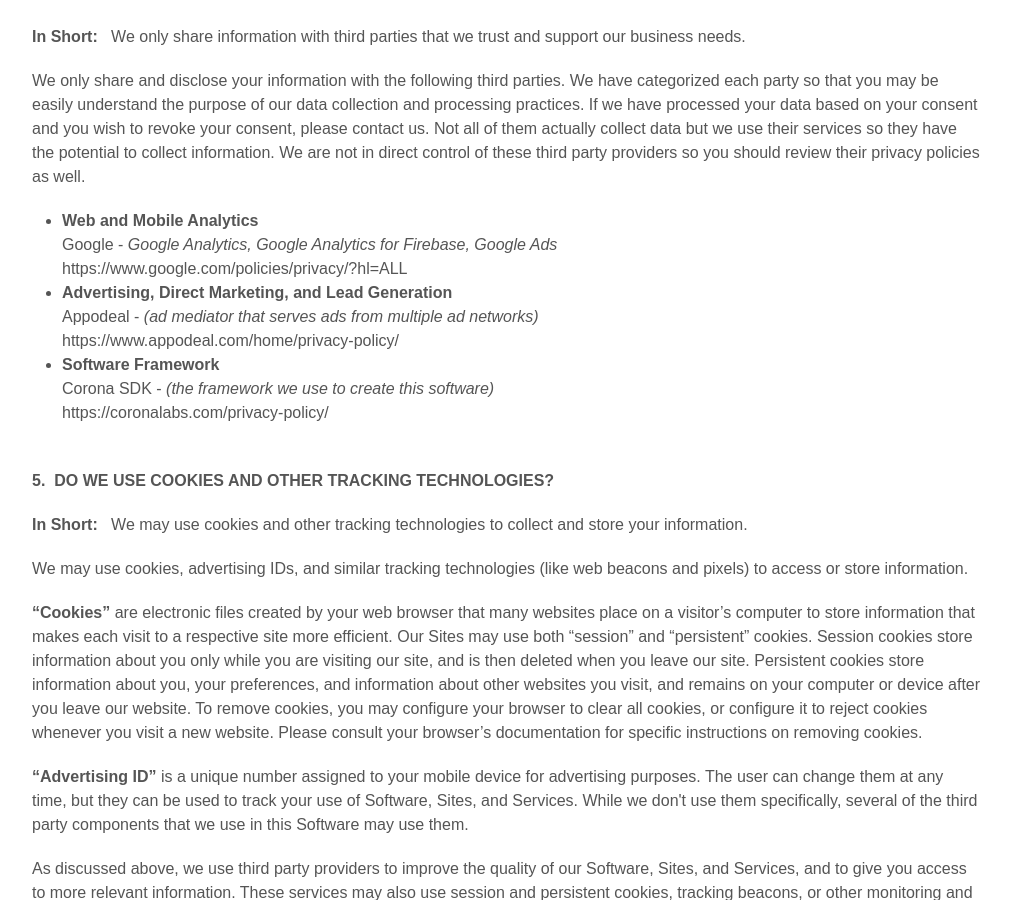
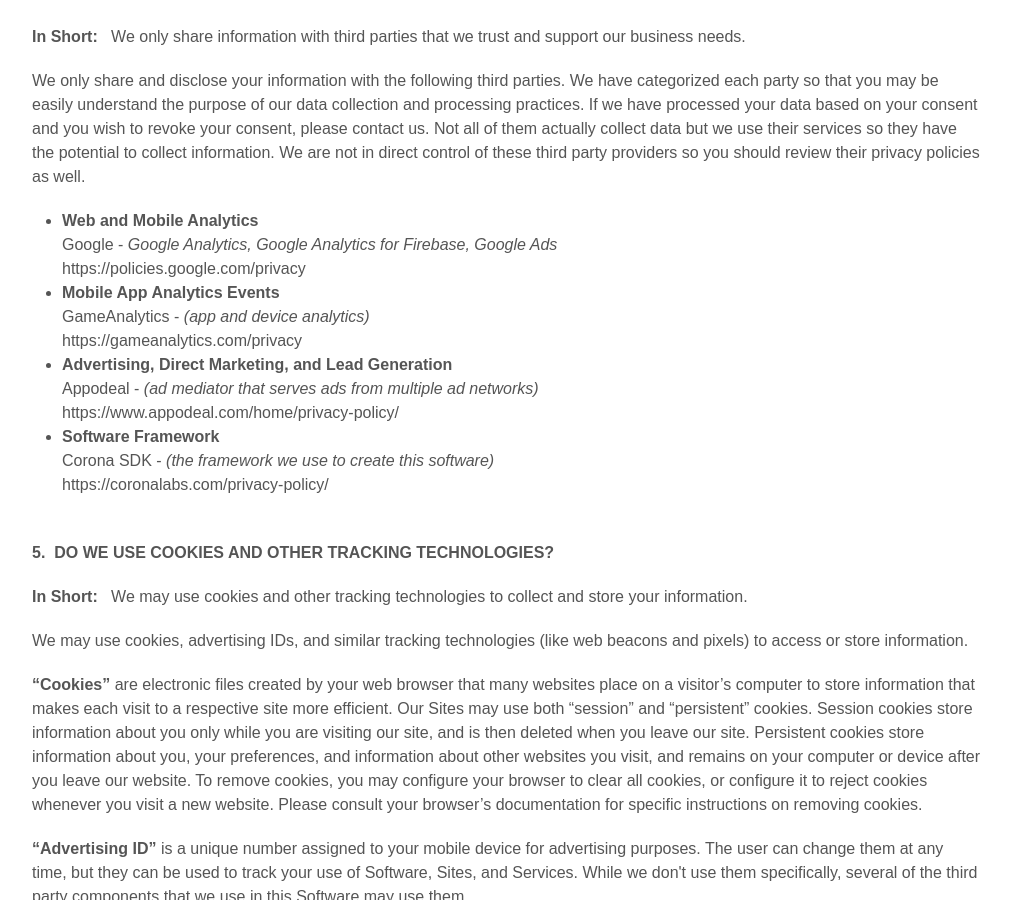
Before and after one commit to cardilloscreations/www-cardilloscreations, a Jekyll site: the page built from app/new-circus-procession/privacy.html, in a window 1280 px wide and 900 px high, scrolled down 2459 px. Shown: the whole window, without its empty margins (133-1144 px from the left). Built offline with Jekyll 4.4.1, drawn with Linux system fonts in a browser that asks for light colours; nearby versions of some CDN libraries; library files that are not in the unit come from our copies; some of the changed text lies outside the part shown.

Commit message:
Updating NCP privacy policy.

```diff
--- a/app/new-circus-procession/privacy.html
+++ b/app/new-circus-procession/privacy.html
@@ -98,7 +98,11 @@
 <ul>
     <li><strong>Web and Mobile Analytics</strong><br />
         Google - <i>Google Analytics, Google Analytics for Firebase, Google Ads</i><br />
-        <span class="text-monospace">https://www.google.com/policies/privacy/?hl=ALL</span>
+        <span class="text-monospace">https://policies.google.com/privacy</span>
+    </li>
+    <li><strong>Mobile App Analytics Events</strong><br />
+        GameAnalytics - <i>(app and device analytics)</i><br />
+        <span class="text-monospace">https://gameanalytics.com/privacy</span>
     </li>
     <li><strong>Advertising, Direct Marketing, and Lead Generation</strong><br />
         Appodeal - <i>(ad mediator that serves ads from multiple ad networks)</i><br />
```
Also changed, not shown: other parts of app/new-circus-procession/privacy.html (+1 -1 lines).
